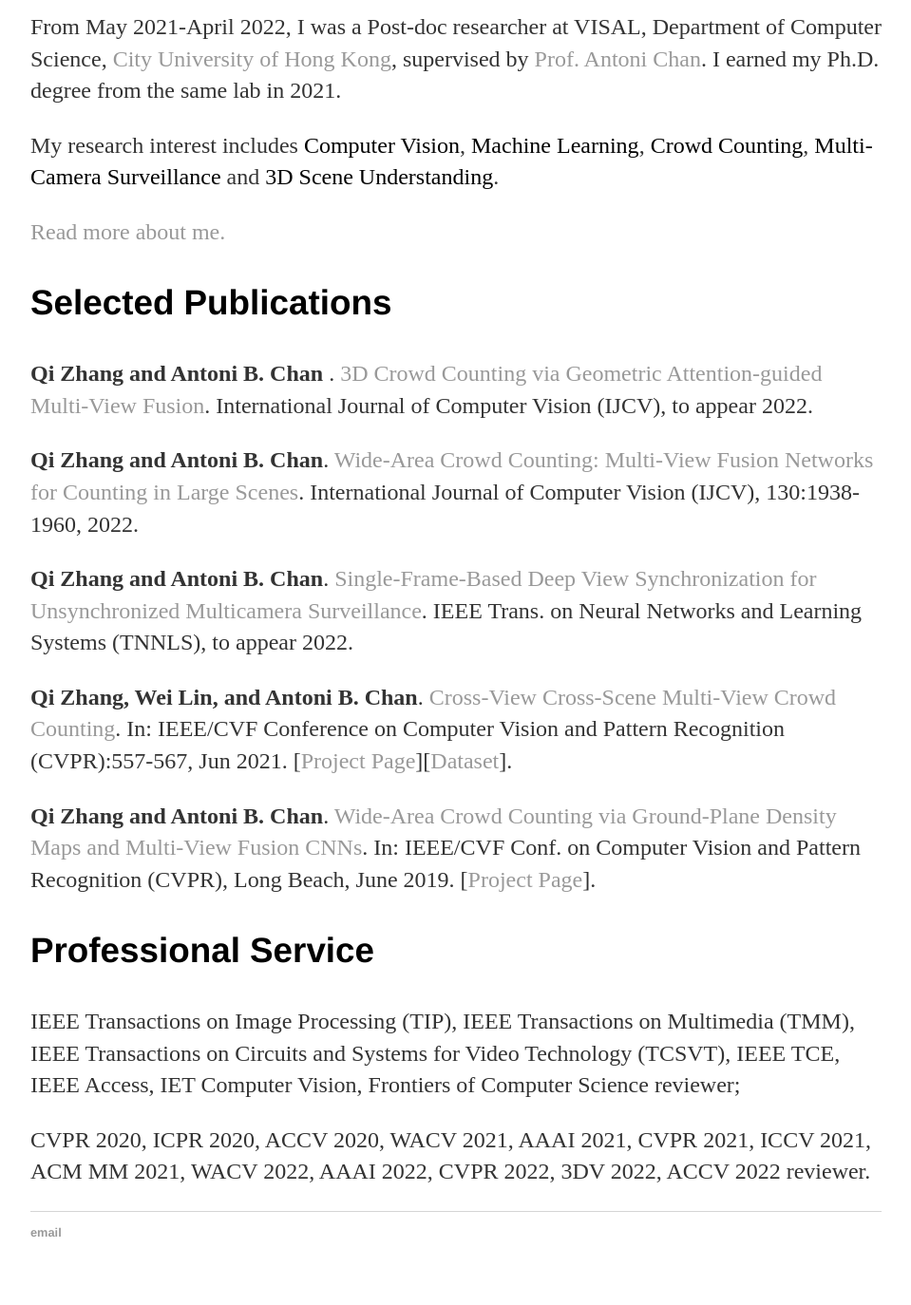
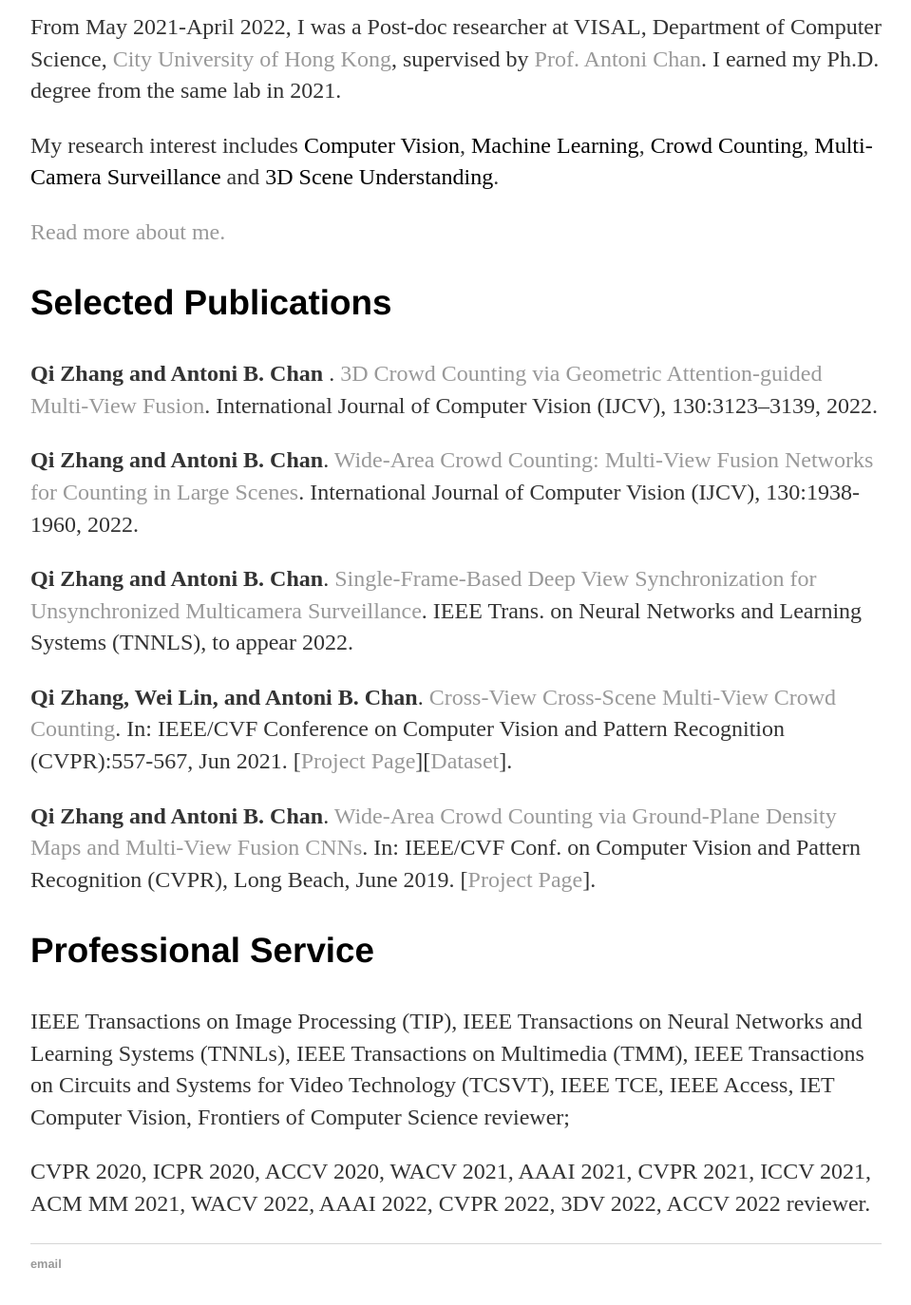
Before and after one commit to zqyq/zqyq.github.io, a Jekyll site: the page built from index.html, in a window 1280 px wide and 1400 px high, scrolled down 634 px. Shown: the top 1374 px of the window at 95% size, without its empty margins (160-1119 px from the left). Built offline with Jekyll 4.4.1, drawn with Linux system fonts in a browser that asks for light colours.

Commit message:
Update index.html

```diff
--- a/index.html
+++ b/index.html
@@ -39,7 +39,7 @@
 			<p><strong>Qi Zhang and Antoni B. Chan </strong>.
 				<a>
 				  3D Crowd Counting via Geometric Attention-guided Multi-View Fusion</a>.
-				 International Journal of Computer Vision (IJCV), to appear 2022.
+				 International Journal of Computer Vision (IJCV), 130:3123–3139, 2022.
 			</p>
 
 						<p><strong>Qi Zhang and Antoni B. Chan</strong>.
@@ -61,8 +61,11 @@
 		  			        [<a href="http://visal.cs.cityu.edu.hk/research/cvpr2019wacc/">Project Page</a>].
 
 			<h3>Professional Service</h3>
-			<p> IEEE Transactions on Image Processing (TIP), IEEE Transactions on Multimedia (TMM),
+			<p> IEEE Transactions on Image Processing (TIP),
+			    IEEE Transactions on Neural Networks and Learning Systems (TNNLs),
+			    IEEE Transactions on Multimedia (TMM),
 			    IEEE Transactions on Circuits and Systems for Video Technology (TCSVT), IEEE TCE, IEEE Access, IET Computer Vision,
 			    Frontiers of Computer Science reviewer;<p>
-			<p> CVPR 2020, ICPR 2020, ACCV 2020, WACV 2021, AAAI 2021, CVPR 2021, ICCV 2021, ACM MM 2021, WACV 2022, AAAI 2022, CVPR 2022, 3DV 2022, ACCV 2022 reviewer.<p>
+			<p> CVPR 2020, ICPR 2020, ACCV 2020, WACV 2021, AAAI 2021, CVPR 2021, ICCV 2021, ACM MM 2021, WACV 2022, AAAI 2022,
+				CVPR 2022, 3DV 2022, ACCV 2022 reviewer.<p>
 		</div>
```
